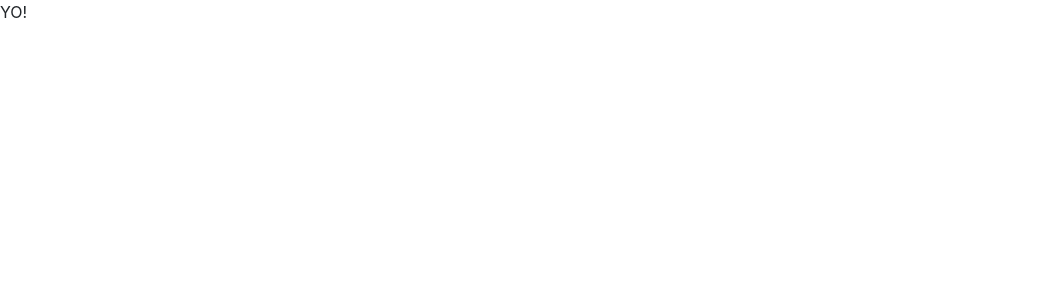
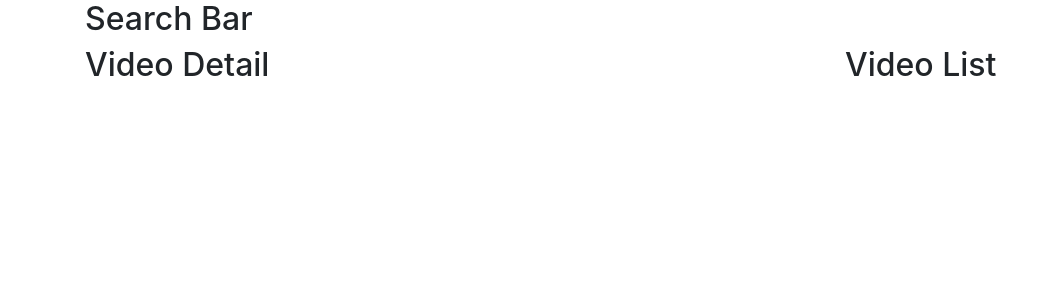
Before and after one commit to ToddTateDev/youtube_clone, a React (Create React App) app: page / in a window 1280 px wide. Shown: the top 300 px of the page, without its empty margins (0-1059 px from the left). Built offline with nearby package versions, Linux system fonts and the light colour scheme.

Commit message:
Updated App.js
The shell of the 3 components are nested inside of App.js and working, with basic h2 text.

```diff
--- a/src/App.js
+++ b/src/App.js
@@ -1,11 +1,28 @@
+//Importing Dependencies
 import React from 'react';
+import { Container, Row, Col } from 'reactstrap';
+import SearchBar from './components/SearchBar';
+import VideoDetail from './components/VideoDetail';
+import { VideoList, VideoListItem } from './components/VideoList';
 
 
 function App() {
   return (
-    <div className="App">
-     YO!
-    </div>
+    <Container>
+      <Row>
+          <Col>
+            <SearchBar />
+          </Col>
+      </Row>
+      <Row>
+          <Col md='8'>
+            <VideoDetail />
+          </Col>
+          <Col md='4'>
+            <VideoList />
+          </Col>
+      </Row>
+    </Container>
   );
 }
 
```
